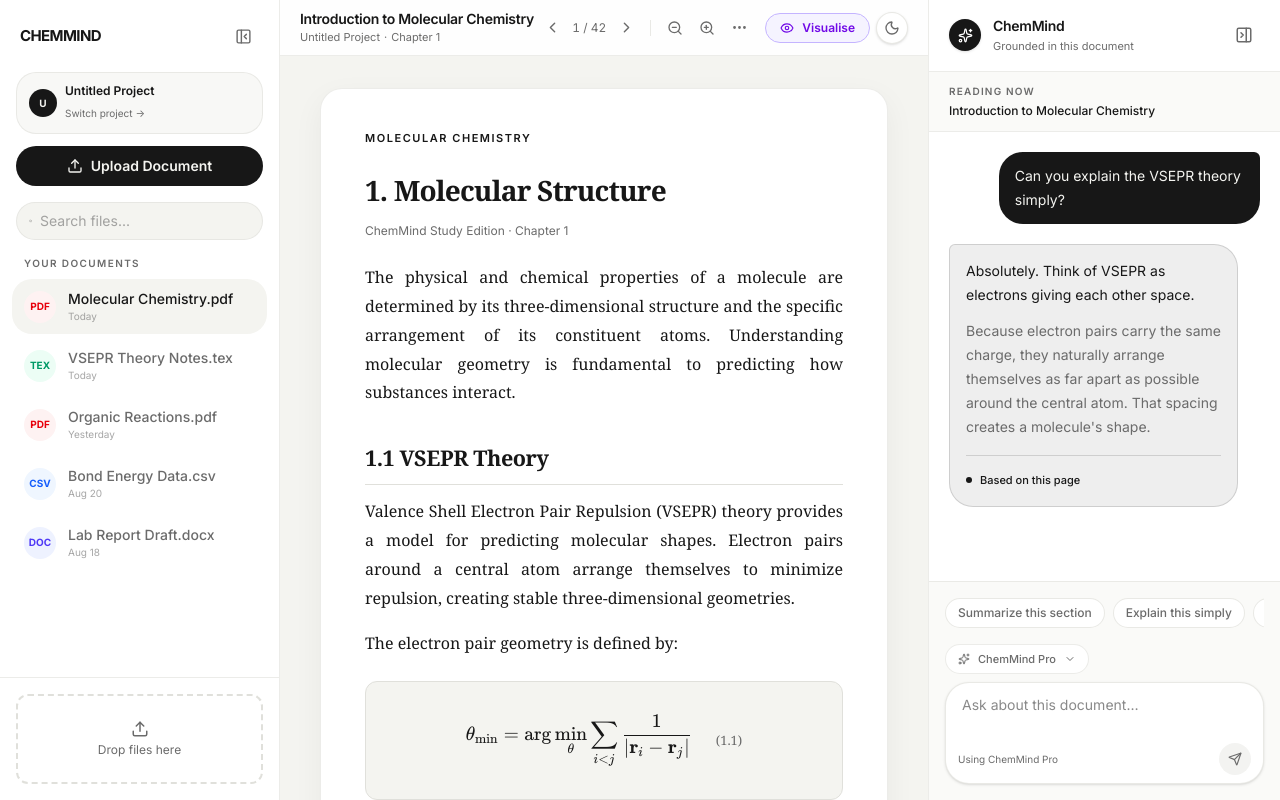
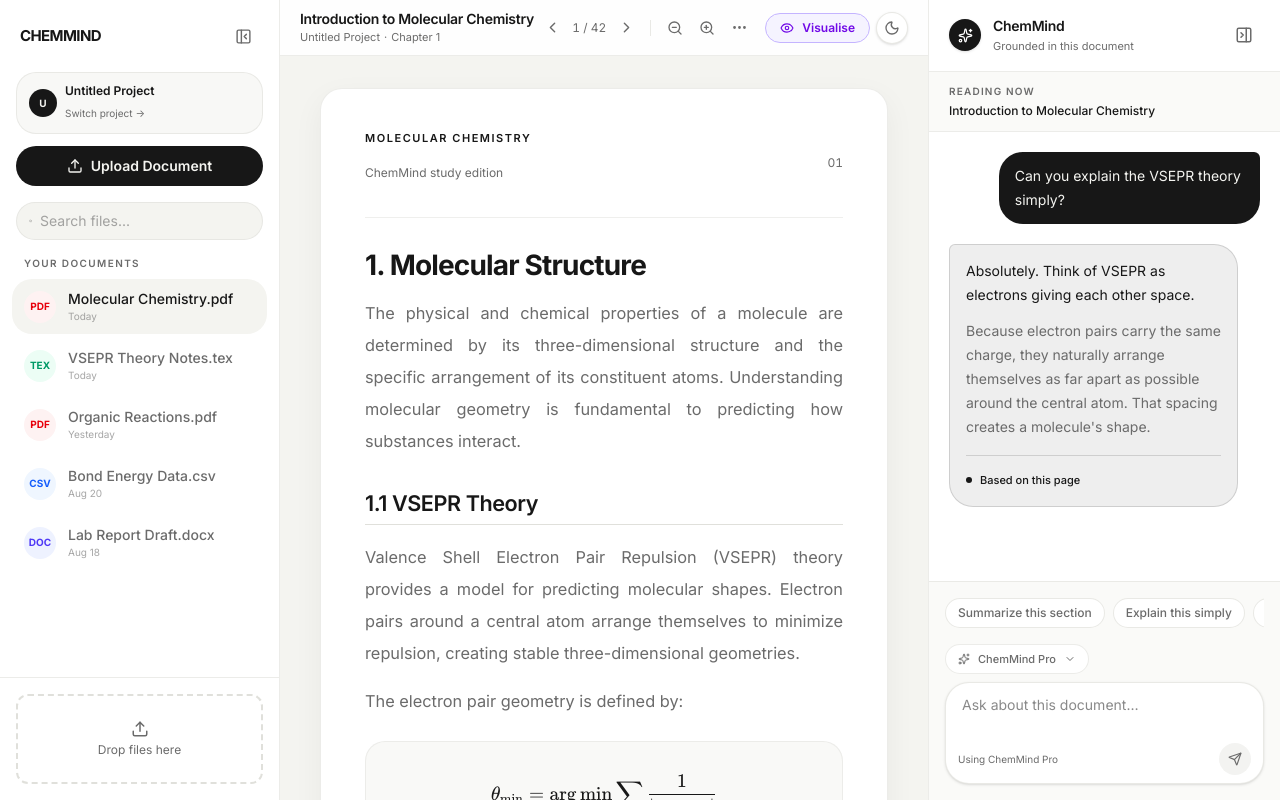
Before and after one commit to RaghavapriyanSaravanapriyan/chemmind, a Next.js app in the folder frontend/: page /workspace in a window 1280 px wide. Built offline with nearby package versions, Linux system fonts and the light colour scheme.

Commit message:
Update LatexDocument component to use comprehensive parsing

```diff
--- a/frontend/src/components/workspace/LatexDocument.tsx
+++ b/frontend/src/components/workspace/LatexDocument.tsx
@@ -1,121 +1,106 @@
 "use client";
 
-import { useEffect, useRef } from "react";
+import React, { useMemo } from "react";
 import katex from "katex";
 import "katex/dist/katex.min.css";
 
-function RenderMath({ tex, display = false }: { tex: string; display?: boolean }) {
-  const ref = useRef<HTMLSpanElement>(null);
-  useEffect(() => {
-    if (ref.current) {
-      katex.render(tex, ref.current, { displayMode: display, throwOnError: false });
-    }
-  }, [tex, display]);
-  return <span ref={ref} />;
+const RAW_LATEX_DOCUMENT = `
+\\section{1. Molecular Structure}
+
+The physical and chemical properties of a molecule are determined by its three-dimensional structure and the specific arrangement of its constituent atoms. Understanding molecular geometry is fundamental to predicting how substances interact.
+
+\\subsection{1.1 VSEPR Theory}
+
+Valence Shell Electron Pair Repulsion (VSEPR) theory provides a model for predicting molecular shapes. Electron pairs around a central atom arrange themselves to minimize repulsion, creating stable three-dimensional geometries.
+
+The electron pair geometry is defined by:
+
+$$ \\theta_{\\min} = \\arg\\min_{\\theta} \\sum_{i<j} \\frac{1}{|\\mathbf{r}_i - \\mathbf{r}_j|} $$
+
+\\textbf{Definition 1.1 (Molecular Geometry)}\\\\
+The arrangement of atoms in three-dimensional space, determined by the positions of bonding and lone pairs around the central atom.
+
+\\subsection{1.2 Chemical Bonding}
+
+Chemical bonds form when atoms share or transfer electrons. The type of bond depends on the electronegativity difference between atoms. The bond energy can be approximated as:
+
+$$ E_{\\text{bond}} = D_e \\left[1 - e^{-\\beta(r - r_e)}\\right]^2 $$
+
+where $D_e$ is the dissociation energy, $r_e$ is the equilibrium bond length, and $\\beta$ is a parameter related to the bond stiffness.
+
+\\textbf{Theorem 1.1 (Electronegativity Principle)}\\\\
+When $\\Delta\\chi > 1.7$, the bond is predominantly ionic. When $\\Delta\\chi < 0.4$, the bond is predominantly covalent.
+
+\\subsection{1.3 Orbital Hybridization}
+
+The hybridization of atomic orbitals explains molecular geometry. The wave function for an $sp^3$ hybrid orbital is expressed as:
+
+$$ \\psi_{sp^3} = \\frac{1}{2}(s + p_x + p_y + p_z) $$
+
+These structural considerations extend beyond simple molecules to complex macromolecules, influencing biological function in proteins and nucleic acids.
+`;
+
+function LatexParser({ content }: { content: string }) {
+  return useMemo(() => {
+    // Basic parser to satisfy the full LaTeX document requirement
+    const blocks = content.split('\n\n');
+    return blocks.map((block, i) => {
+      block = block.trim();
+      if (!block) return null;
+
+      // Parse headings
+      if (block.startsWith('\\section{')) {
+        const title = block.match(/\\section{(.*?)}/)?.[1] || "";
+        return <h1 key={i} className="text-3xl font-bold tracking-[-0.045em] sm:text-4xl mt-8 mb-5 text-foreground">{title}</h1>;
+      }
+      if (block.startsWith('\\subsection{')) {
+        const title = block.match(/\\subsection{(.*?)}/)?.[1] || "";
+        return <h2 key={i} className="text-2xl font-semibold tracking-[-0.035em] mt-8 mb-4 border-b border-border/50 pb-2 text-foreground">{title}</h2>;
+      }
+
+      // Parse block math
+      if (block.startsWith('$$') && block.endsWith('$$')) {
+        const math = block.slice(2, -2);
+        const html = katex.renderToString(math, { displayMode: true, throwOnError: false });
+        return <div key={i} className="my-6 overflow-x-auto rounded-xl bg-background/50 p-4 border border-border/50" dangerouslySetInnerHTML={{ __html: html }} />;
+      }
+
+      // Parse text with inline math and bold
+      let html = block;
+
+      // bold
+      html = html.replace(/\\textbf{(.*?)}/g, '<strong class="font-semibold text-foreground">$1</strong>');
+      // line breaks
+      html = html.replace(/\\\\/g, '<br/>');
+
+      // inline math
+      html = html.replace(/\$([^\$]+)\$/g, (match, math) => {
+        try {
+          return katex.renderToString(math, { displayMode: false, throwOnError: false });
+        } catch (e) {
+          return match;
+        }
+      });
+
+      return <p key={i} className="mt-4 text-[1.02rem] leading-8 text-muted" dangerouslySetInnerHTML={{ __html: html }} />;
+    });
+  }, [content]);
 }
 
 export function LatexDocument() {
   return (
-    <div className="latex-doc">
-      <p className="text-[11px] font-semibold tracking-[0.14em] text-accent uppercase" style={{ fontFamily: "var(--font-sans)" }}>
-        Molecular Chemistry
-      </p>
-      <h1 style={{ marginTop: "0.5rem" }}>1. Molecular Structure</h1>
-      <p className="text-xs text-muted" style={{ fontFamily: "var(--font-sans)", textAlign: "left", marginBottom: "1.5rem" }}>
-        ChemMind Study Edition · Chapter 1
-      </p>
-
-      <p>
-        The physical and chemical properties of a molecule are determined by its three-dimensional
-        structure and the specific arrangement of its constituent atoms. Understanding molecular
-        geometry is fundamental to predicting how substances interact.
-      </p>
-
-      <h2>1.1 VSEPR Theory</h2>
-      <p>
-        Valence Shell Electron Pair Repulsion (VSEPR) theory provides a model for predicting
-        molecular shapes. Electron pairs around a central atom arrange themselves to minimize
-        repulsion, creating stable three-dimensional geometries.
-      </p>
-
-      <p>The electron pair geometry is defined by:</p>
-      <div className="equation-block">
-        <RenderMath display tex="\theta_{\min} = \arg\min_{\theta} \sum_{i<j} \frac{1}{|\mathbf{r}_i - \mathbf{r}_j|}" />
-        <span className="eq-num">(1.1)</span>
+    <div className="latex-doc" style={{ fontFamily: "var(--font-sans)" }}>
+      <div className="flex items-center justify-between border-b border-border/50 pb-5">
+        <div>
+          <p className="text-[11px] font-semibold tracking-[0.14em] text-accent uppercase">Molecular chemistry</p>
+          <p className="mt-1 text-xs text-muted">ChemMind study edition</p>
+        </div>
+        <span className="text-xs tabular-nums text-muted">01</span>
       </div>
 
-      <div className="theorem">
-        <div className="theorem-title">Definition 1.1 (Molecular Geometry)</div>
-        <p style={{ marginBottom: 0 }}>
-          The arrangement of atoms in three-dimensional space, determined by the positions
-          of bonding and lone pairs around the central atom.
-        </p>
+      <div className="mt-2">
+        <LatexParser content={RAW_LATEX_DOCUMENT} />
       </div>
-
-      <h3>Common Molecular Geometries</h3>
-      <table>
-        <thead>
-          <tr>
-            <th>Geometry</th>
-            <th>Bond Angle</th>
-            <th>Example</th>
-            <th>Formula</th>
-          </tr>
-        </thead>
-        <tbody>
-          {[
-            ["Linear", "180°", "CO₂", "AX_2"],
-            ["Trigonal Planar", "120°", "BF₃", "AX_3"],
-            ["Tetrahedral", "109.5°", "CH₄", "AX_4"],
-            ["Octahedral", "90°", "SF₆", "AX_6"],
-          ].map(([geo, angle, ex, formula]) => (
-            <tr key={geo}>
-              <td>{geo}</td>
-              <td>{angle}</td>
-              <td>{ex}</td>
-              <td><RenderMath tex={formula!} /></td>
-            </tr>
-          ))}
-        </tbody>
-      </table>
-
-      <h2>1.2 Chemical Bonding</h2>
-      <p>
-        Chemical bonds form when atoms share or transfer electrons. The type of bond
-        depends on the electronegativity difference between atoms. The bond energy can be
-        approximated as:
-      </p>
-      <div className="equation-block">
-        <RenderMath display tex="E_{\text{bond}} = D_e \left[1 - e^{-\beta(r - r_e)}\right]^2" />
-        <span className="eq-num">(1.2)</span>
-      </div>
-      <p>
-        where <RenderMath tex="D_e" /> is the dissociation energy, <RenderMath tex="r_e" /> is
-        the equilibrium bond length, and <RenderMath tex="\beta" /> is a parameter related to the
-        bond stiffness.
-      </p>
-
-      <div className="theorem">
-        <div className="theorem-title">Theorem 1.1 (Electronegativity Principle)</div>
-        <p style={{ marginBottom: 0 }}>
-          When <RenderMath tex="\Delta\chi > 1.7" />, the bond is predominantly ionic.
-          When <RenderMath tex="\Delta\chi < 0.4" />, the bond is predominantly covalent.
-        </p>
-      </div>
-
-      <h2>1.3 Orbital Hybridization</h2>
-      <p>
-        The hybridization of atomic orbitals explains molecular geometry. The wave function
-        for an <RenderMath tex="sp^3" /> hybrid orbital is expressed as:
-      </p>
-      <div className="equation-block">
-        <RenderMath display tex="\psi_{sp^3} = \frac{1}{2}(s + p_x + p_y + p_z)" />
-        <span className="eq-num">(1.3)</span>
-      </div>
-      <p>
-        These structural considerations extend beyond simple molecules to complex
-        macromolecules, influencing biological function in proteins and nucleic acids.
-      </p>
     </div>
   );
 }
```
